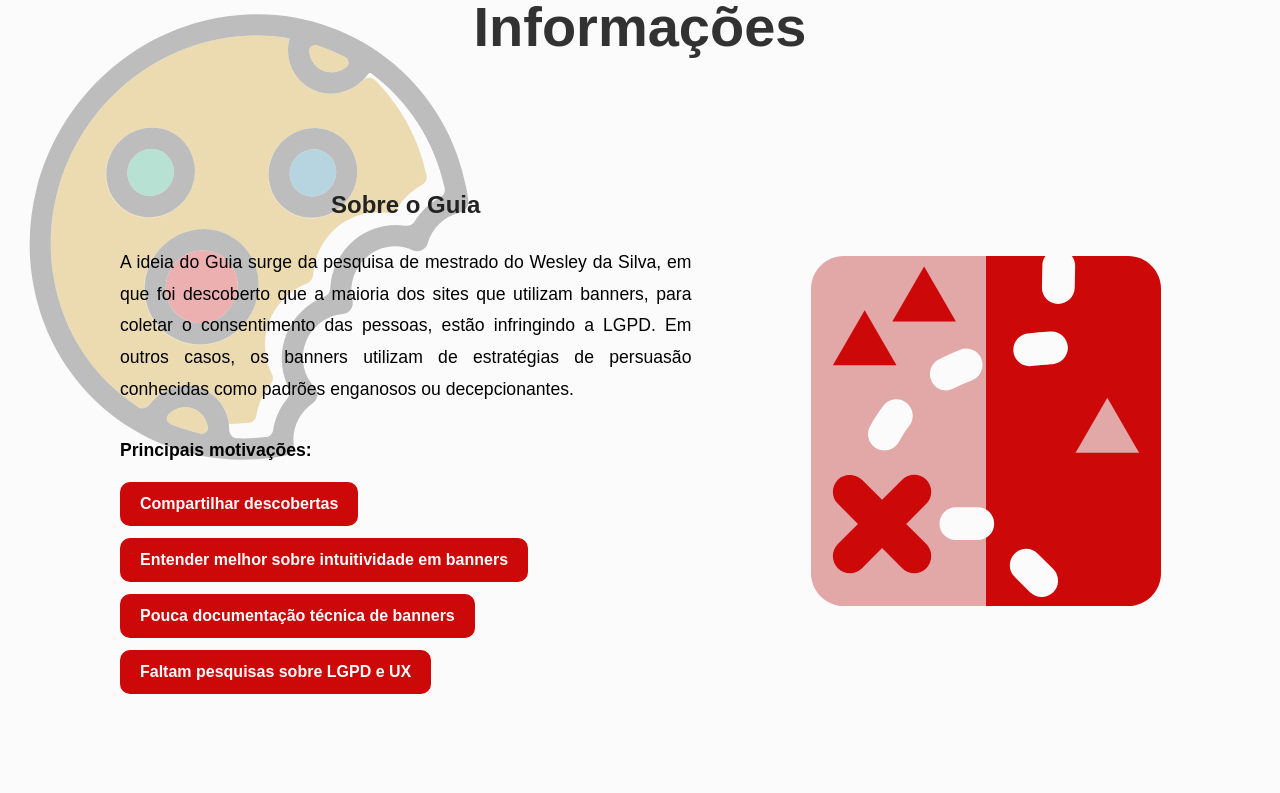
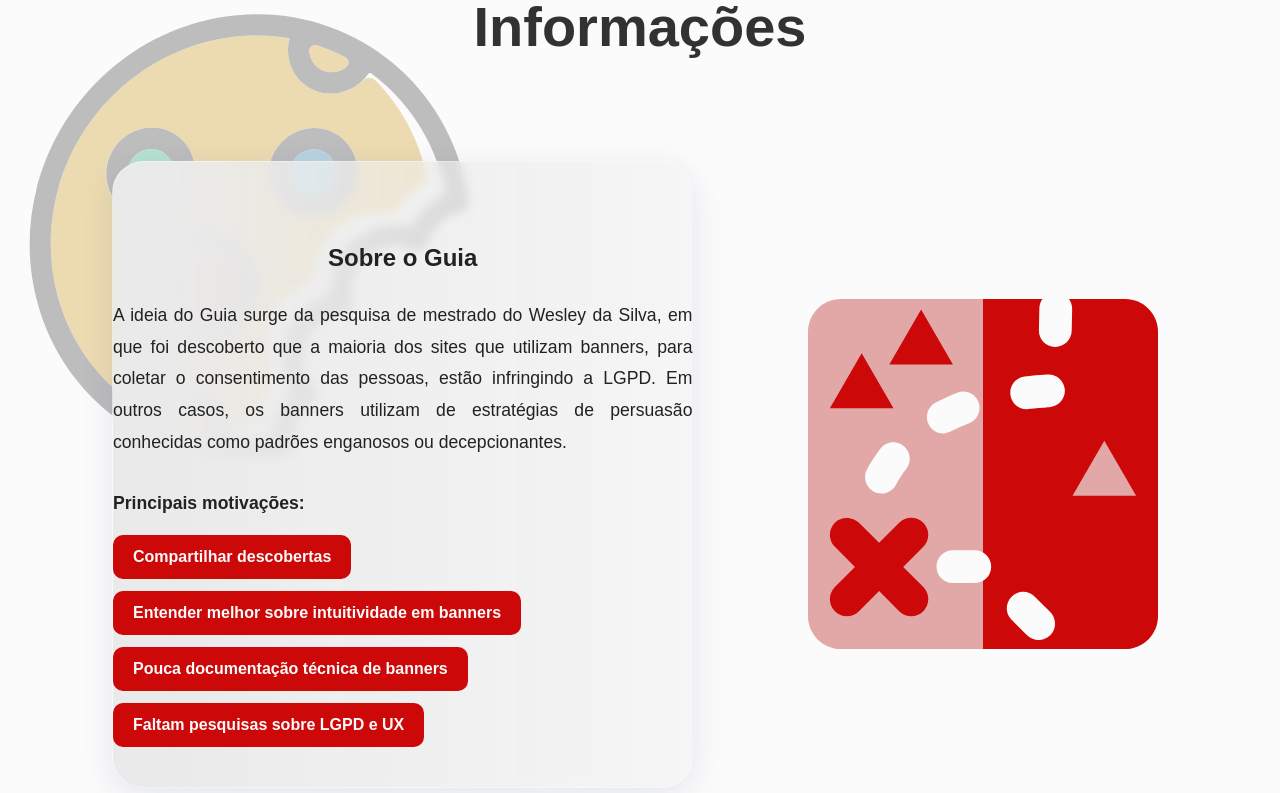
Before and after one commit to amanda-bmelo/guide-for-consent-banners, a React (Create React App) app: page / in a window 1280 px wide. Shown: the part 2860-3653 px from the top of the page. Built offline with nearby package versions, Linux system fonts and the light colour scheme; a web font is replaced by a local one.

Commit message:
style(Guide): refactor section styles and update class names for consistency

```diff
--- a/src/sections/Guide/Guide.css
+++ b/src/sections/Guide/Guide.css
@@ -1,18 +1,3 @@
-.guide-section {
-  background: linear-gradient(
-    90deg,
-    var(--light-gray-color) 10%,
-    var(--background-color) 100%
-  );
-  backdrop-filter: blur(5px) saturate(150%);
-  -webkit-backdrop-filter: blur(5px) saturate(150%);
-  border-radius: 2rem;
-  border: 1.5px solid rgba(255, 255, 255, 0.35);
-  box-shadow: 0 8px 32px 0 rgba(31, 38, 135, 0.1);
-  padding: 60px 0 40px 0;
-  margin: 2rem;
-}
-
 .guide-header {
   text-align: center;
   margin-bottom: 48px;
@@ -21,13 +6,13 @@
 .guide-header h2 {
   font-size: 3.2rem;
   font-weight: 700;
-  color: var(--dark-color, #222);
+  color: var(--dark-color);
   margin-bottom: 0.5rem;
 }
 
 .guide-header p {
   font-size: 1.4rem;
-  color: var(--medium-dark-color, #444);
+  color: var(--medium-dark-color);
   margin: 0;
 }
 
--- a/src/sections/Guide/Guide.js
+++ b/src/sections/Guide/Guide.js
@@ -42,7 +42,7 @@ const recommendations = [
 
 const Guide = () => {
   return (
-    <section id="guide" className="guide-section">
+    <section id="guide" className="section guide-section">
       <div className="guide-header">
         <h2>Guia</h2>
         <p>Recomendações básicas para desenvolver banners</p>
--- a/src/styles/globals.css
+++ b/src/styles/globals.css
@@ -8,3 +8,19 @@ html {
 body {
   font-family: "Anek Devanagari", Arial, Helvetica, sans-serif;
 }
+
+.section {
+  background: linear-gradient(
+    90deg,
+    var(--light-gray-color) 10%,
+    var(--background-color) 100%
+  );
+  backdrop-filter: blur(5px) saturate(150%);
+  -webkit-backdrop-filter: blur(5px) saturate(150%);
+  border-radius: 2rem;
+  border: 1.5px solid rgba(255, 255, 255, 0.35);
+  box-shadow: 0 8px 32px 0 rgba(31, 38, 135, 0.1);
+  padding: 60px 0 40px 0;
+  margin: 2rem;
+  color: var(--dark-color);
+}
```
